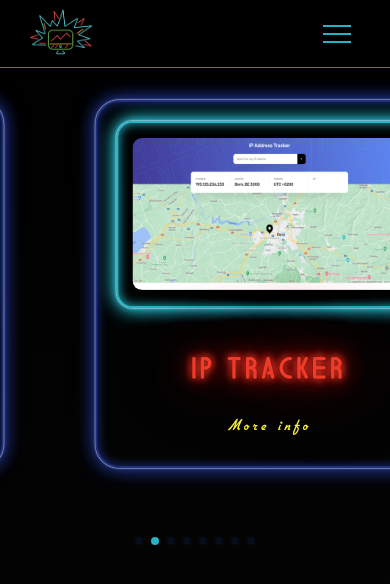
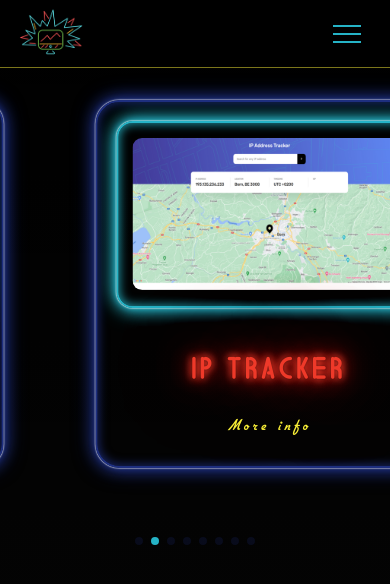
Before and after one commit to DonUggioni/my-portfolio, a React (Create React App) app: page /portfolio in a window 390 px wide. Shown: the top 584 px of the page. Built offline with nearby package versions, Linux system fonts and the light colour scheme.

Commit message:
Adjusted media querie for navbar

```diff
--- a/src/components/navbar/Navbar.module.scss
+++ b/src/components/navbar/Navbar.module.scss
@@ -10,6 +10,10 @@
   padding: 1.2rem 3.6rem;
   background-color: black;
   border-bottom: 1px solid rgba(variables.$neon-yellow, 0.5);
+
+  @media screen and (max-width: 832px) {
+    padding: 1.2rem 2.4rem;
+  }
 
   .img_container {
     max-width: 8rem;
```
Also changed, not shown: src/pages/portfolio/Portfolio.scss (+0 -8 lines).
